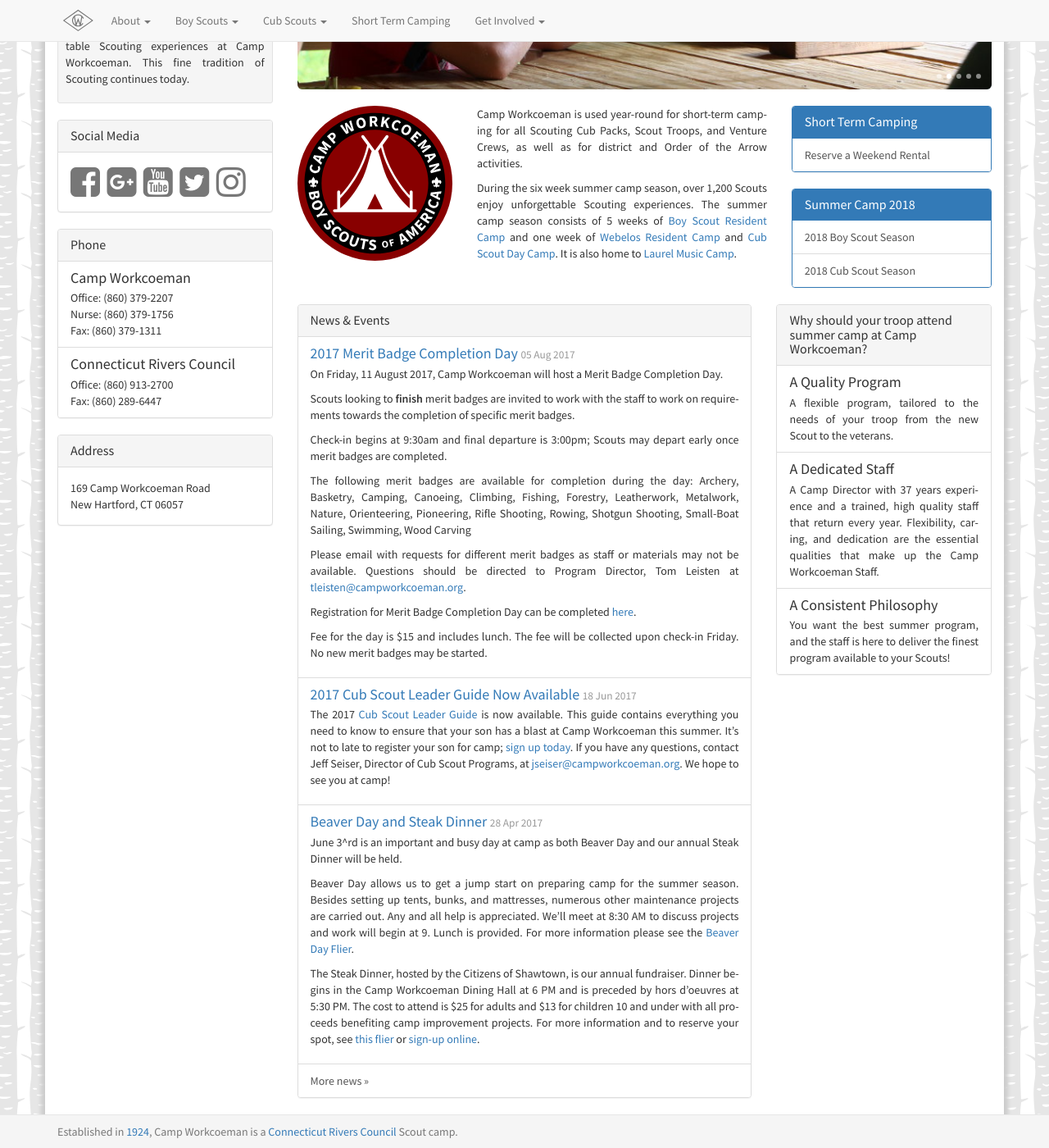
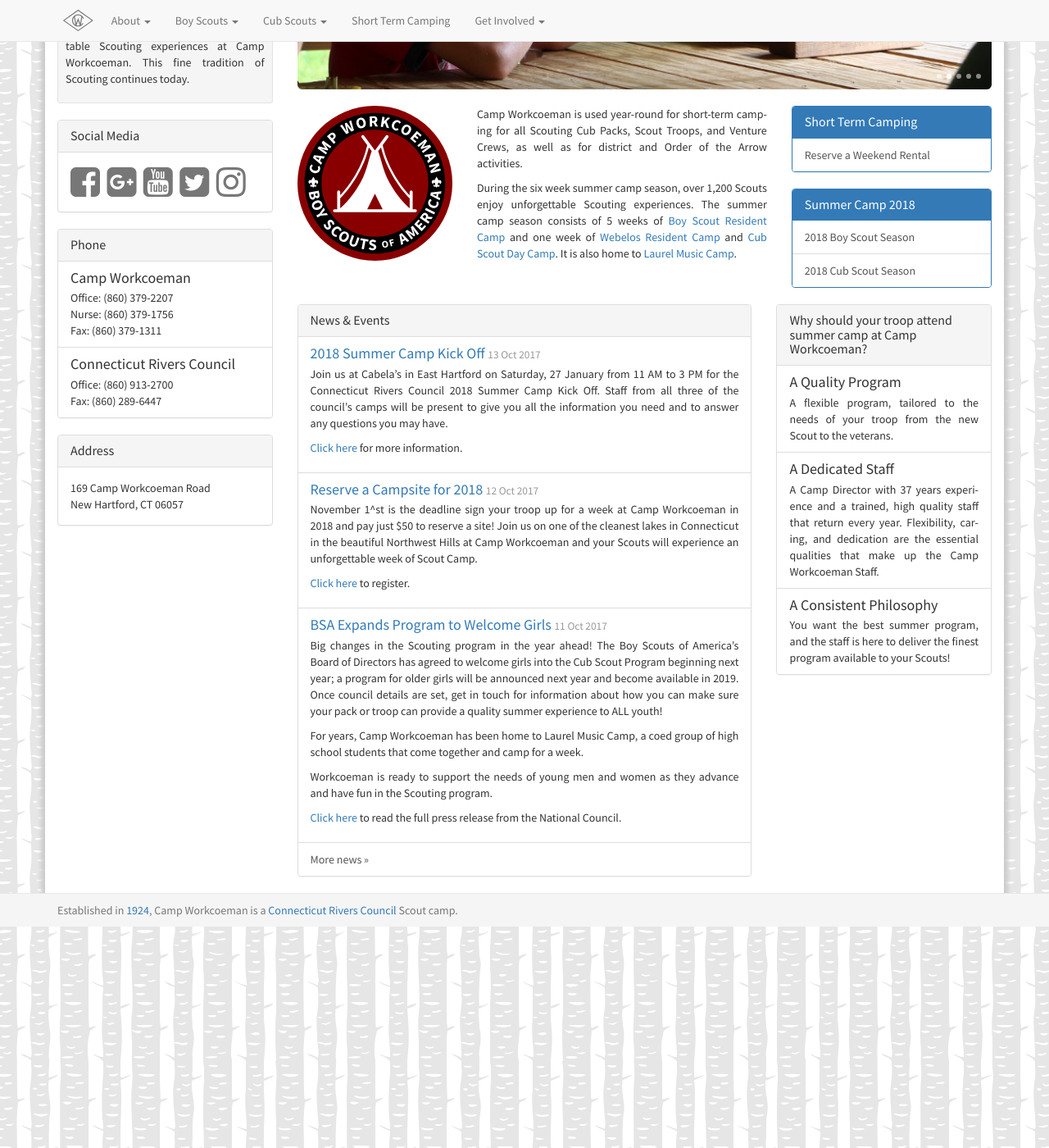
Before and after one commit to campworkcoeman/campworkcoeman.org, a Jekyll site: the page built from index.html, in a window 1280 px wide and 1400 px high, scrolled down 456 px. Shown: the whole window at 82% size. Built offline with Jekyll 4.4.1, drawn with Linux system fonts in a browser that asks for light colours; nearby versions of some CDN libraries; Markdown is read by kramdown in place of the engine named in the settings.

Commit message:
Update Boy Scout fees and news.

```diff
--- /dev/null
+++ b/about/news/_posts/2017-10-11-bsa-welcomes-girls.md
@@ -0,0 +1,13 @@
+---
+published: true
+layout: news-item
+title: BSA Expands Program to Welcome Girls
+---
+
+Big changes in the Scouting program in the year ahead! The Boy Scouts of America's Board of Directors has agreed to welcome girls into the Cub Scout Program beginning next year; a program for older girls will be announced next year and become available in 2019. Once council details are set, get in touch for information about how you can make sure your pack or troop can provide a quality summer experience to ALL youth!
+
+For years, Camp Workcoeman has been home to Laurel Music Camp, a coed group of high school students that come together and camp for a week.
+
+Workcoeman is ready to support the needs of young men and women as they advance and have fun in the Scouting program.
+
+[Click here](http://www.scoutingnewsroom.org/press-releases/bsa-expands-programs-welcome-girls-cub-scouts-highest-rank-eagle-scout/) to read the full press release from the National Council.
--- /dev/null
+++ b/about/news/_posts/2017-10-12-reserve-campsite-2018.md
@@ -0,0 +1,9 @@
+---
+published: true
+layout: news-item
+title: Reserve a Campsite for 2018
+---
+
+November 1^st is the deadline sign your troop up for a week at Camp Workcoeman in 2018 and pay just $50 to reserve a site! Join us on one of the cleanest lakes in Connecticut in the beautiful Northwest Hills at Camp Workcoeman and your Scouts will experience an unforgettable week of Scout Camp.
+
+[Click here]({{ site.url }}/2018) to register.
--- /dev/null
+++ b/about/news/_posts/2017-10-13-summer-camp-kick-off.md
@@ -0,0 +1,9 @@
+---
+published: true
+layout: news-item
+title: 2018 Summer Camp Kick Off
+---
+
+Join us at Cabela's in East Hartford on Saturday, 27 January from 11 AM to 3 PM for the Connecticut Rivers Council 2018 Summer Camp Kick Off. Staff from all three of the council's camps will be present to give you all the information you need and to answer any questions you may have.
+
+[Click here]({{ site.url }}/pdf/2018/2018-cabelas.pdf) for more information.
--- a/boy-scouts/fees/index.md
+++ b/boy-scouts/fees/index.md
@@ -1,67 +1,65 @@
 ---
 published: true
 layout: generic
-title: 2017 CT Rivers Council Boy Scout Camp Fees
-description: This page list the fees to attend week-long Boy Scout Resident Summer Camp in 2017 at Connecticut Rivers Council Scout Camps.
+title: 2018 CT Rivers Council Boy Scout Camp Fees
+description: This page list the fees to attend week-long Boy Scout Resident Summer Camp in 2018 at Connecticut Rivers Council Scout Camps.
 keywords: fees
 ---
 
-The fees to attend week-long Boy Scout Resident Summer Camp in 2017 are as follows. **There is no fee increase for 2017.**
+The fees to attend week-long Boy Scout Resident Summer Camp in 2018 are as follows.
 
 ### Scout Fees
 
-Early Fee: $405
-: A $50 deposit per **named** Scout camper is due no later than Wednesday March 1, 2017.
-  If paid in full by May 15, 2017, the fee will be $405; payments received
-  after May 15, 2017 will be charged a late fee of $50, making the total fee
-  $455.
+Early Fee: $415
+: A $50 deposit per **named** Scout camper is due no later than **Wednesday March 7, 2018**.
+  If paid in full by **May 15, 2018, the fee will be $415**; payments received
+  after **May 15, 2018** will be charged a **late fee of $50**, making the total fee
+  $465.
 
-Regular Fee: $430
+Regular Fee: $440
 : A $50 deposit per **named** Scout added to your camp roster after
-  March 1, 2017. If paid in full by May 15, 2017, the fee will be $430.
-  Payments received after May 15, 2017 will be charged a late fee of $50,
-  making the total fee $480.
+  **March 7, 2018**. If paid in full by **May 15, 2018, the fee will be $440**.
+  Payments received after **May 15, 2018** will be charged a **late fee of $50**,
+  making the total fee **$490**.
 
 ### Discounts for Scouts
 
-Encore (2^nd week of camp): $305
+Encore (2^nd week of camp): $315
 : The registration process will require the Scout's other camp/week to be
   identified. To qualify, a Scout must have already spent a week in a
-  Connecticut Rivers Council Scout Camp, and the discount applies to a
+  **Boy Scout Camp or National High Adventure Base**, and the discount applies to a
   second week at one of the Connecticut Rivers Council's camps.
-
-> %list-group%
-> <a href="{{ site.url }}/pdf/2017/2017-encore-week.pdf" class="list-group-item">More Information</a>
 
 ### Adult Scouter Fees
 
-Fees for extra Scouters are calculated at $15 per day/$90 per week. Names of
+Fees for extra Scouters are calculated at **$18 per day/$100 per week**. Names of
 Scouters are not required until May 15. Two Scouters are free. Additional
 Scouters may be free according to the schedule below:
 
  # of youth per program | # of free Scouters | all additional adults
 ------------------------|--------------------|-----------------------
-  5--10                 | 2                  | $90
- 11--20                 | 3                  | $90
- 21--30                 | 4                  | $90
- 31--40                 | 5                  | $90
+  5--10                 | 2                  | $100
+ 11--20                 | 3                  | $100
+ 21--30                 | 4                  | $100
+ 31--40                 | 5                  | $100
 
 ### Webelos Crossovers & New Scouts
 
 These Scouts are always afforded the lowest possible camp fee rate. Because
-many troops don't know what Webelos will be joing their troop until after the
-March 1 deposit date, a special registration category will be established for
+many troops don't know what Webelos will be joining their troop until after the
+March 7 deposit date, a special registration category will be established for
 them. This will also include any boys who join the troop as new Scouts between
-March 2 and the beginning of the troop's week at camp. This registration will
+March 7 and the beginning of the troop's week at camp. This registration will
 be available May 16.
 
 ### Camperships
 
-The Connecticut Rivers Council is pleased to offer camperships to Scouts who are members of the Connecticut Rivers Council who attend Connecticut Rivers Council Camp.  Camperships are subject to available funding. Camperships are the equivalent of a school scholarship but for summer camp. They are awarded based upon financial need as determined by the most recent 1040 tax form.  Extenuating circumstances may be considered.
-
-**Except** on rare occasions, Camperships are **NOT** granted for amounts greater than 50% of the camp fee.  Camperships are awarded for ONE (1) camp session per Scout.  Camperships are not transferrable between Scouts.  Please file a separate application for EACH individual in a household requesting a Campership (however only one tax form is required to be provided to the council per family).
-
-The deadline for the submissions is April 1^st.  Any Campership applications received after April 1^st (or incomplete campership applications not completed before April 1^st) will be put into a pool for consideration of any remaining funds.
+The Connecticut Rivers Council will continue to award camperships to assist
+Scouts in need of funds to attend camp who might not otherwise do so. The annual
+ campership fund is limited and fluctuates from year to year. Similar to Webelos
+ crossovers and new Scouts, campership Scouts will also be afforded the lowest
+possible rate to attend camp. The unit process for paying for these Scouts is to
+ be determined.
 
 > %list-group%
 > <a href="{{ site.url }}/boy-scouts/fees/camperships/" class="list-group-item">Apply for a Campership</a>
@@ -69,9 +67,8 @@
 ### Specialty Camp Programs
 
 Registration for all Specialty Camp programs will be accomplished by the
-individual. These programs will include Trail to Eagle, NRA Shooting Sports,
-AdVenture Camp, Robotics & Technology, and various other daily or weekend
-programs.
+individual. These programs will include Trail to Eagle and various other daily
+or weekend programs.
 
 ### Payments
 
@@ -96,20 +93,20 @@
 <br/>
 Question
 : We know our troop has Scouts that need Campership assistance in order to
-  attend camp. Should we register them with a $50 deposit by March 1^st?
+  attend camp. Should we register them with a $50 deposit by March 7^th?
 
 Answer
 : Yes, but not necessarily. As stated above, campership applicants are always
   afforded the lowest possible camp fee. Naming them by March 2 helps the Camp
   Directors in planning for a great summer program.
 
-### 2017 Connecticut Rivers Council Summer Camp Refund Policy
+### 2018 Connecticut Rivers Council Summer Camp Refund Policy
 
 The Connecticut Rivers Council must commit financial resources to purchase
 equipment, hire staff, and otherwise prepare to provide the high quality
 programs in our camps they have come to be expected well in advance of the camps opening for the summer. Participants therefore
 must also make a financial commitment to attend. Refund requests made before
-June 15^th will be for the amount paid minus the cencellation fee of $75. Requests after June 15^th
+June 15^th will be for the amount paid minus the cancellation fee of $75. Requests after June 15^th
 will be for the amount paid minus $125.
 
 All requests for refund consideration are to be in writing and sent either in
```
Also changed, not shown: other parts of boy-scouts/fees/index.md (+1 -1 lines), 1 other file.
